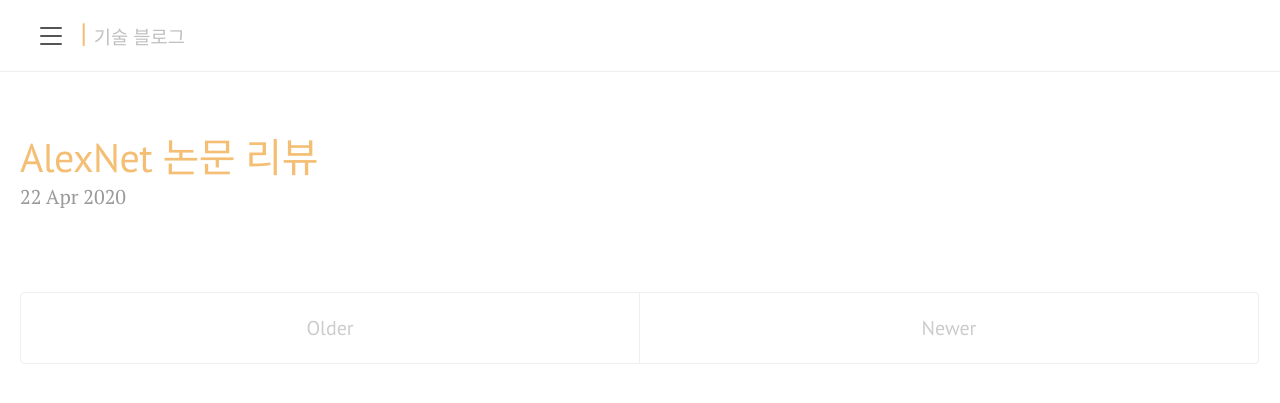
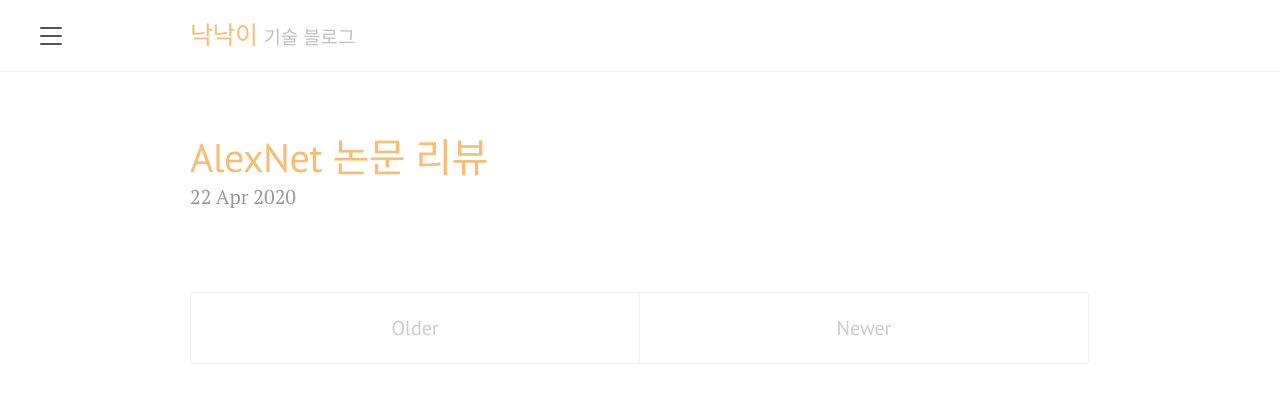
Before and after one commit to naknakLEE/naknakLEE.github.io, a Jekyll site: the page built from index.html, in a window 1280 px wide. Shown: the top 403 px of the page. Built offline with Jekyll 4.4.1, drawn with Linux system fonts in a browser that asks for light colours; the list of posts is cut into pages by our own code.

```diff
--- a/public/css/lanyon.css
+++ b/public/css/lanyon.css
@@ -73,16 +73,16 @@
  */
 
 .container {
-  max-width: 100rem;
+  max-width: 28rem;
 }
 @media (min-width: 38em) {
   .container {
-    max-width: 100rem;
+    max-width: 32rem;
   }
 }
 @media (min-width: 56em) {
   .container {
-    max-width: 100rem;
+    max-width: 47rem;
   }
 }
 
```
